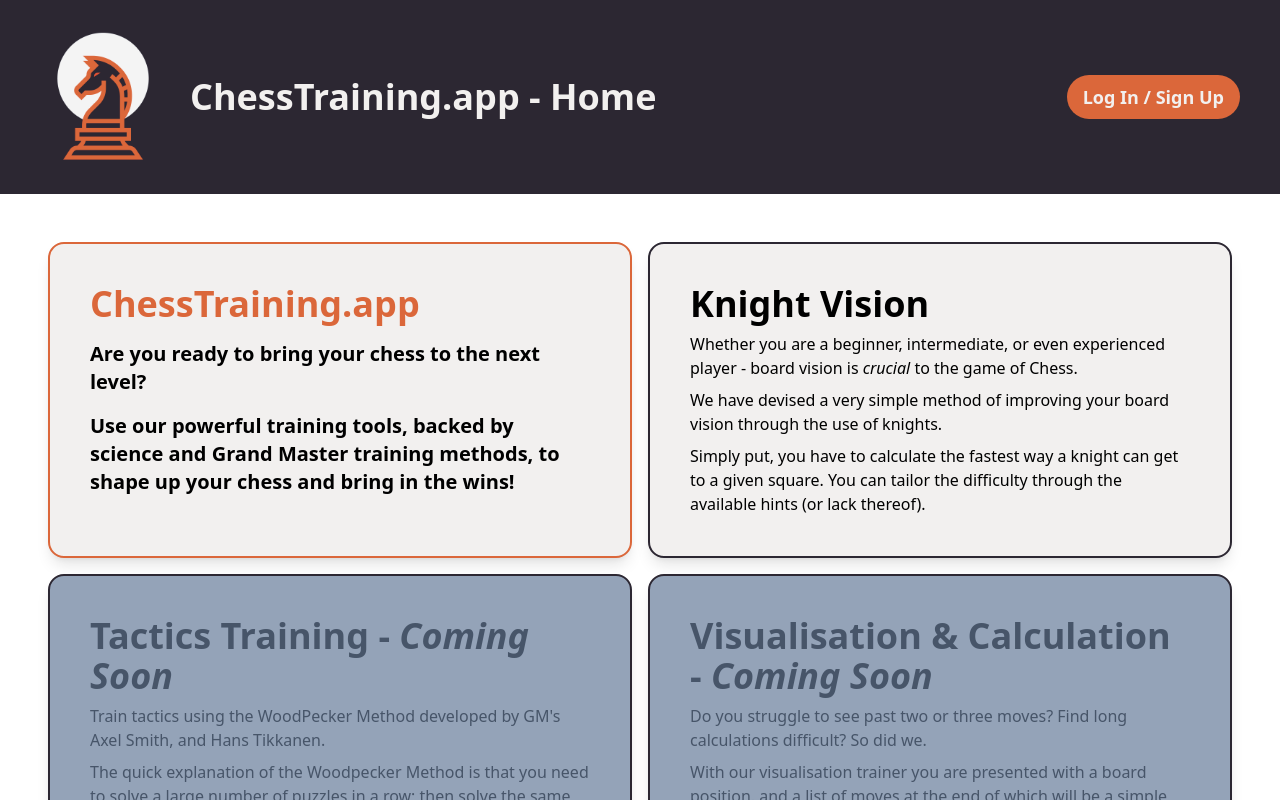
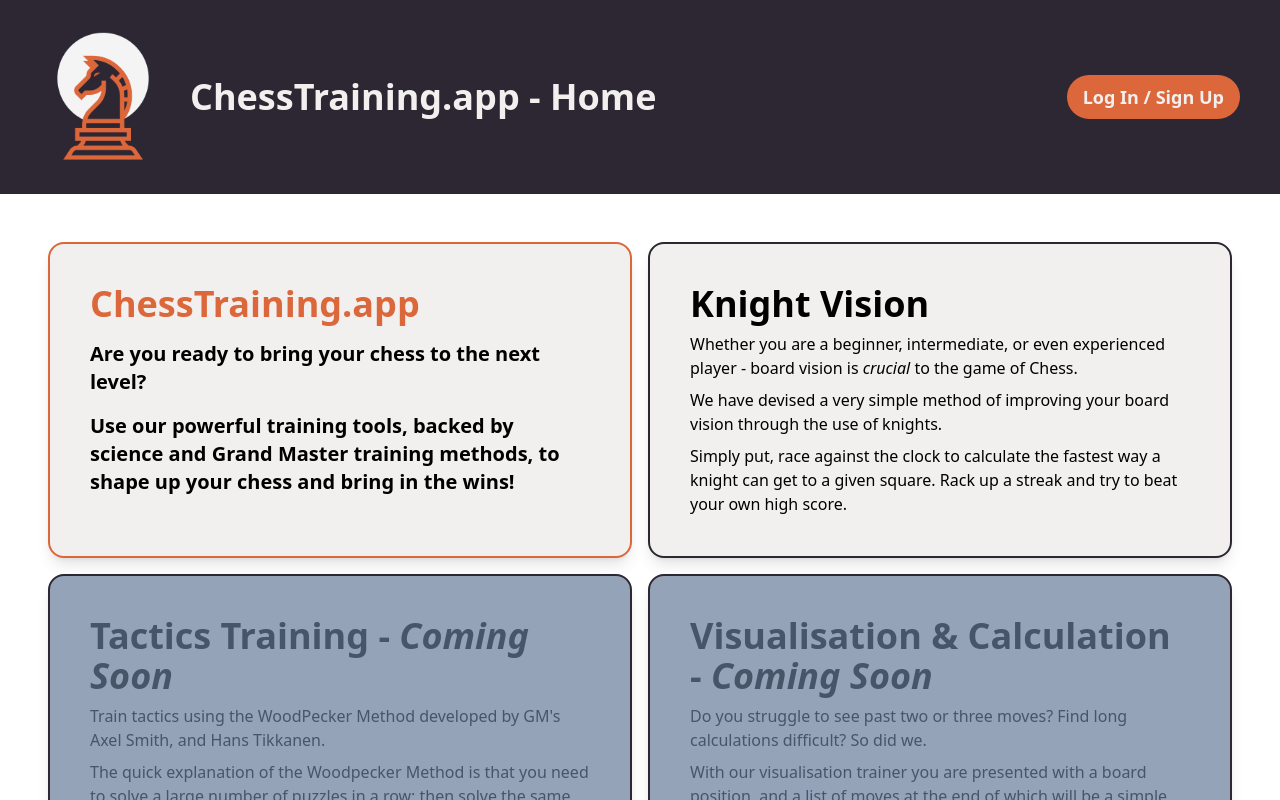
Before and after one commit to KeeghanM/chess-pecker, a Next.js app: page / in a window 1280 px wide. Built offline with nearby package versions, Linux system fonts and the light colour scheme; no server answers.

Commit message:
Spelling Fixes

```diff
--- a/pages/index.js
+++ b/pages/index.js
@@ -37,9 +37,9 @@
                 vision through the use of knights.
               </p>
               <p>
-                Simply put, you have to calculate the fastest way a knight can
-                get to a given square. You can tailor the difficulty through the
-                available hints (or lack thereof).
+                Simply put, race against the clock to calculate the fastest way
+                a knight can get to a given square. Rack up a streak and try to
+                beat your own high score.
               </p>
             </div>
           </Link>
--- a/pages/knights.js
+++ b/pages/knights.js
@@ -150,9 +150,9 @@
               chess abilities.
             </div>
             <div className="">
-              Coordinates have been intentially left off to help reinforce your
-              own internalisation of the squares. The board is setup from Whites
-              perspective, so remember:{' '}
+              Coordinates have been intentionally left off to help reinforce
+              your own internalisation of the squares. The board is setup from
+              Whites perspective, so remember:{' '}
               <span className="font-bold">A to H, 1 to 8</span>
             </div>
             <div className="flex flex-col space-y-2">
--- a/pages/login.js
+++ b/pages/login.js
@@ -59,11 +59,6 @@
                   <p className="text-xl pb-2 text-primary font-bold">
                     Our main features are always free. Forever.
                   </p>
-                  <p className="text-lg">
-                    If you want to maintain multiple Tactics sets, we offer that
-                    for a small subscription fee (this helps fuel our coffee
-                    addiction, and keep the servers running)
-                  </p>
                 </div>
               </div>
             </div>
```
